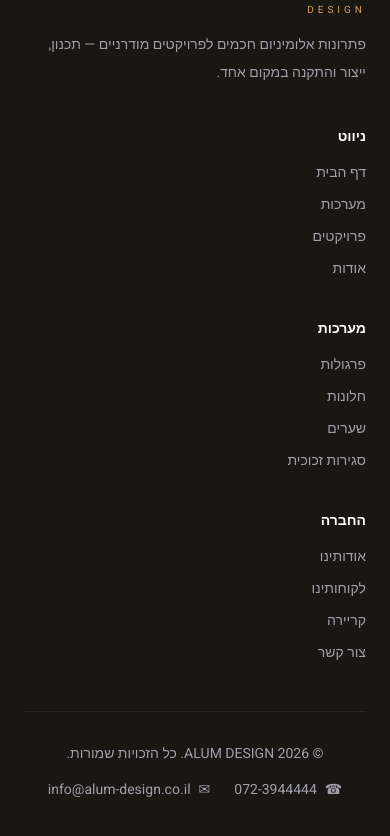
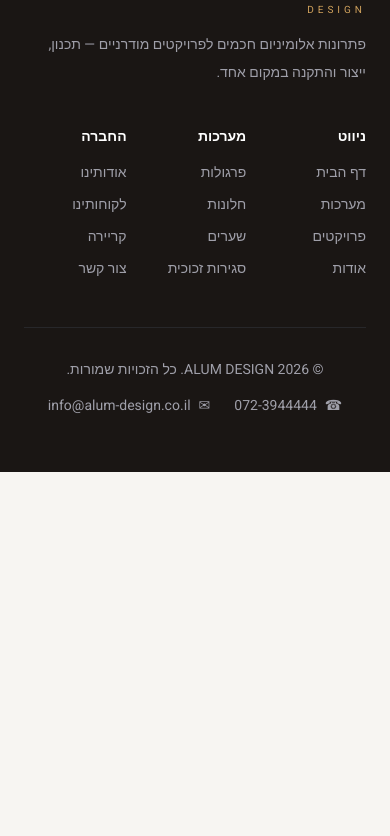
Before and after one commit to YakovTamam/alum-design, a Next.js app: page / in a window 390 px wide. Shown: the part 6767-7603 px from the top of the page. After the commit the page ends 7239 px from the top, so only its background shows below. Built offline with nearby package versions, Linux system fonts and the light colour scheme; no server answers; the database is empty; a web font is replaced by a local one.

Commit message:
Lay out footer columns side by side on mobile
The נ ניווט/מערכות/החברה columns now sit in one row at 30% width each
with spacing between them on mobile, instead of stacking full-width.

```diff
--- a/app/components/SiteFooter.tsx
+++ b/app/components/SiteFooter.tsx
@@ -31,8 +31,9 @@ export default function SiteFooter() {
             </p>
           </div>
 
+          <div className="flex justify-between gap-2 sm:contents">
             {COLUMNS.map((col) => (
-            <div key={col.title}>
+              <div key={col.title} className="w-[30%] sm:w-auto">
                 <h3 className="text-sm font-semibold text-white">{col.title}</h3>
                 <ul className="mt-4 flex flex-col gap-3 text-sm text-zinc-400">
                   {col.links.map((link) => (
@@ -45,6 +46,7 @@ export default function SiteFooter() {
                 </ul>
               </div>
             ))}
+          </div>
         </div>
 
         <div className="mt-12 flex flex-col items-center justify-between gap-4 border-t border-zinc-800 pt-8 text-sm text-zinc-400 sm:flex-row">
```
Lines whose indentation alone changed are shown as unchanged.
